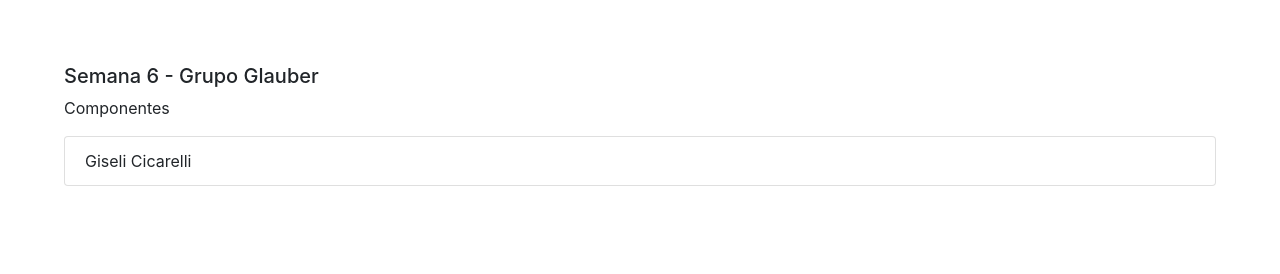
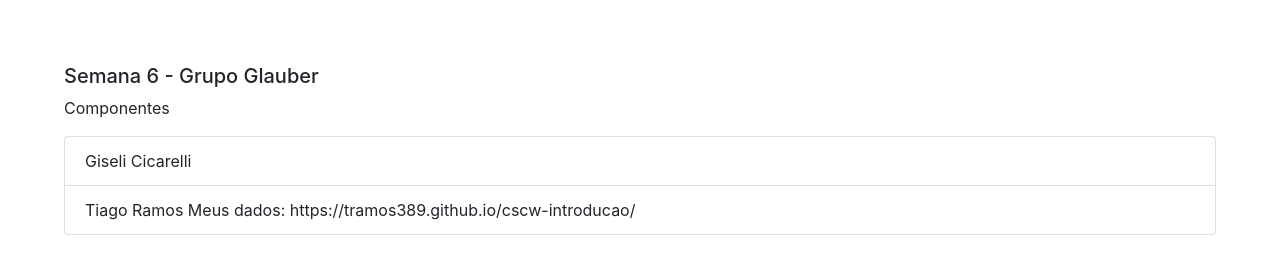
Before and after one commit to GlauberGoncalves/lasalle.cscw.colabora, a plain HTML site: page index.html in a window 1280 px wide. Drawn offline with nearby package versions, Linux system fonts and the light colour scheme.

Commit message:
Update index.html

```diff
--- a/index.html
+++ b/index.html
@@ -23,6 +23,10 @@
     <ul class="list-group">
         <li class="list-group-item">
             Giseli Cicarelli<br>
+
+        </li>
+        <li class="list-group-item">
+            Tiago Ramos Meus dados: https://tramos389.github.io/cscw-introducao/
         </li>
     </ul>
 </body>
```
